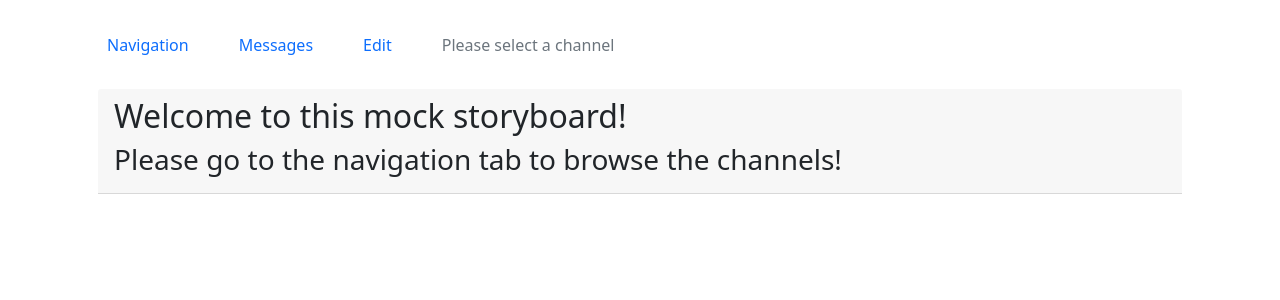
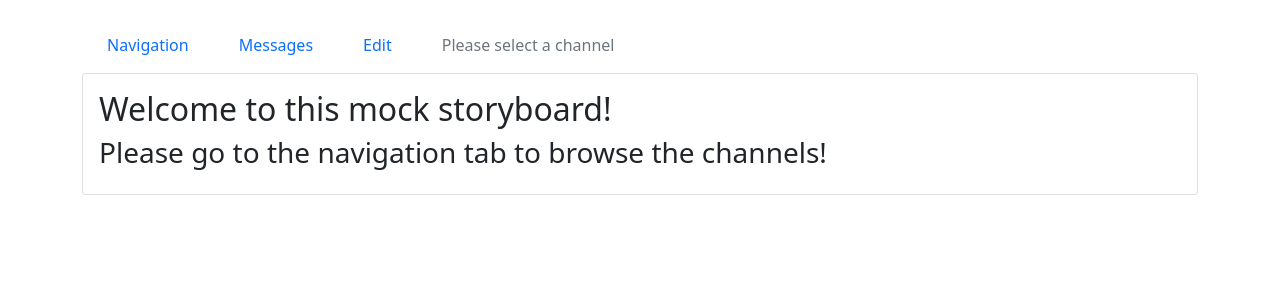
Before and after one commit to KimjManansala/alpha_sense_messaging_board, a React (Create React App) app in the folder client/: page / in a window 1280 px wide. Shown: the top 300 px of the page. Built offline with nearby package versions, Linux system fonts and the light colour scheme.

Commit message:
Styling update for landing page

```diff
--- a/client/src/views/MessageBoard/MessageBoardContainer.jsx
+++ b/client/src/views/MessageBoard/MessageBoardContainer.jsx
@@ -1,14 +1,16 @@
 import React from 'react';
-import {CardBody, CardHeader} from "reactstrap";
+import {Card, CardBody, CardText} from "reactstrap";
 
 function MessageBoardContainer() {
     return (
-        <CardBody>
-            <CardHeader>
-                <h2>Welcome to this mock storyboard!</h2>
-                <h3>Please go to the navigation tab to browse the channels!</h3>
-            </CardHeader>
-        </CardBody>
+        <Card>
+            <CardBody>
+                <CardText>
+                    <h2>Welcome to this mock storyboard!</h2>
+                    <h3>Please go to the navigation tab to browse the channels!</h3>
+                </CardText>
+            </CardBody>
+        </Card>
     );
 }
 
```
